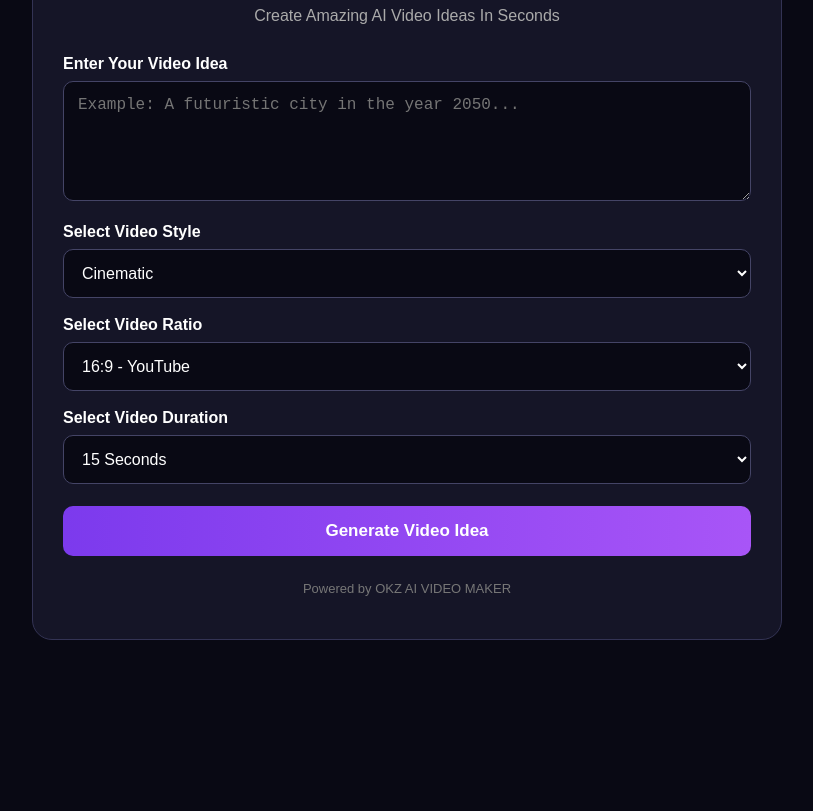
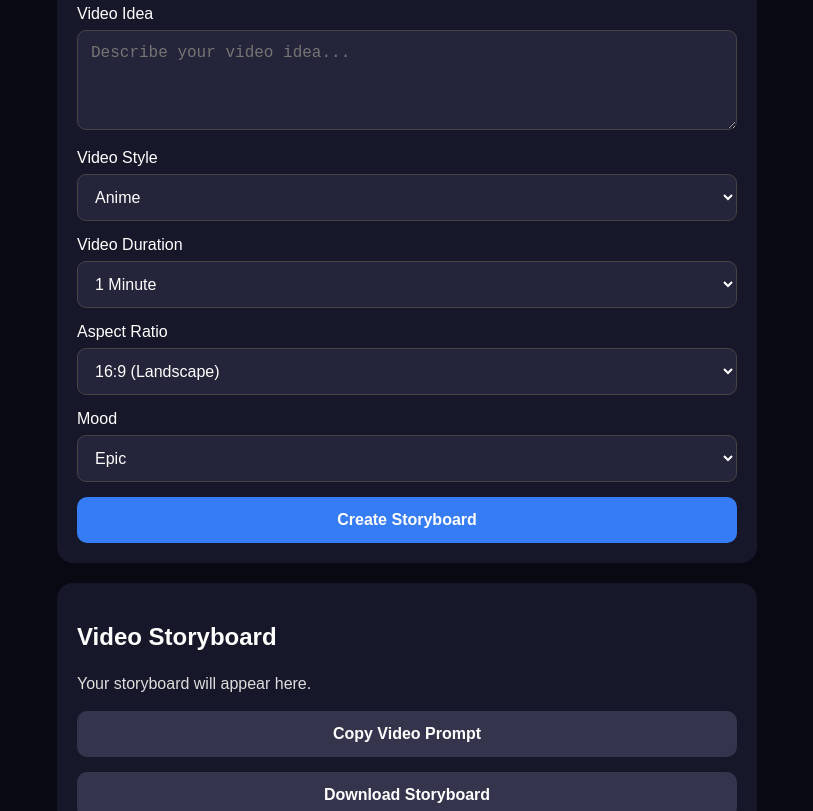
Before and after one commit to ashfaqahmad090809-hub/OKZ-AI-VIDEO-MAKER, a plain HTML site: page index.html in a window 1280 px wide. Shown: the part 169-980 px from the top of the page, without its empty margins (233-1046 px from the left). Before the commit the page ends 874 px from the top, so only its background shows below. Drawn offline with Linux system fonts and the light colour scheme.

Commit message:
Update index.html

```diff
--- a/index.html
+++ b/index.html
@@ -5,235 +5,141 @@
 <meta charset="UTF-8">
 <meta name="viewport" content="width=device-width, initial-scale=1.0">
 <title>OKZ AI VIDEO MAKER</title>
-
 <style>
-* {
-  box-sizing: border-box;
-}
-
-body {
-  margin: 0;
-  font-family: Arial, sans-serif;
-  background: #090914;
-  color: white;
-  min-height: 100vh;
-  padding: 25px 15px;
-}
-
-.container {
-  max-width: 750px;
-  margin: 40px auto;
-  background: #151527;
-  padding: 30px;
-  border-radius: 20px;
-  border: 1px solid #333354;
-}
-
-h1 {
-  text-align: center;
-  color: #a78bfa;
-  font-size: 32px;
-}
-
-.subtitle {
-  text-align: center;
-  color: #aaa;
-  margin-bottom: 30px;
-}
-
-label {
-  display: block;
-  margin: 18px 0 8px;
-  font-weight: bold;
-}
-
-textarea, select {
-  width: 100%;
-  padding: 14px;
-  background: #090914;
-  border: 1px solid #444466;
-  color: white;
-  border-radius: 10px;
-  font-size: 16px;
-}
-
-textarea {
-  min-height: 120px;
-  resize: vertical;
-}
-
-button {
-  width: 100%;
-  padding: 15px;
-  margin-top: 22px;
-  background: linear-gradient(90deg, #7c3aed, #a855f7);
-  color: white;
-  border: none;
-  border-radius: 10px;
-  font-size: 17px;
-  font-weight: bold;
-  cursor: pointer;
-}
-
-button:hover {
-  opacity: 0.9;
-}
-
-#result {
-  display: none;
-  margin-top: 25px;
-  padding: 20px;
-  background: #090914;
-  border: 1px solid #444466;
-  border-radius: 12px;
-  white-space: pre-wrap;
-  line-height: 1.7;
-  overflow-wrap: anywhere;
-}
-
-.secondary {
-  background: #292943;
-  margin-top: 12px;
-}
-
-.footer {
-  text-align: center;
-  color: #777;
-  margin-top: 25px;
-  font-size: 13px;
-}
+*{box-sizing:border-box}
+body{margin:0;padding:20px;background:#090914;color:white;font-family:Arial,sans-serif}
+.container{max-width:700px;margin:auto}
+h1{text-align:center;color:#65a4ff}
+.subtitle{text-align:center;color:#aaa}
+.panel{background:#17172a;padding:20px;border-radius:16px;margin-top:20px}
+label{display:block;margin:15px 0 7px}
+input,select,textarea{width:100%;padding:13px;border-radius:9px;border:1px solid #444;background:#24243a;color:white;font-size:16px}
+textarea{min-height:100px}
+button{width:100%;padding:14px;margin-top:15px;border:0;border-radius:10px;background:#367cf5;color:white;font-size:16px;font-weight:bold}
+button.secondary{background:#34344d}
+#output{white-space:pre-wrap;line-height:1.6;color:#ddd}
+.notice{color:#ffc96b;font-size:14px;line-height:1.5}
 </style>
 </head>
+<body>
+<div class="container">
+<h1>🎬 OKZ AI VIDEO MAKER</h1>
+<p class="subtitle">Create your video ideas and storyboards</p>
 
-<body>
+<div class="panel">
+<label>Video Idea</label>
+<textarea id="idea" placeholder="Describe your video idea..."></textarea>
 
-<div class="container">
-
-<h1>OKZ AI VIDEO MAKER</h1>
-
-<p class="subtitle">
-Create Amazing AI Video Ideas In Seconds
-</p>
-
-<label for="idea">Enter Your Video Idea</label>
-<textarea id="idea"
-placeholder="Example: A futuristic city in the year 2050..."></textarea>
-
-<label for="style">Select Video Style</label>
+<label>Video Style</label>
 <select id="style">
+<option>Anime</option>
+<option>Realistic</option>
 <option>Cinematic</option>
-  <option>Realistic</option>
-  <option>Anime</option>
 <option>3D Animation</option>
+<option>Cartoon</option>
 <option>Fantasy</option>
-  <option>Documentary</option>
+<option>Sci-Fi</option>
+<option>Nature</option>
 </select>
 
-<label for="ratio">Select Video Ratio</label>
-<select id="ratio">
-  <option value="16:9">16:9 - YouTube</option>
-  <option value="9:16">9:16 - TikTok / Reels</option>
-  <option value="1:1">1:1 - Square</option>
+<label>Video Duration</label>
+<select id="duration">
+<option value="1">1 Minute</option>
+<option value="2">2 Minutes</option>
+<option value="3">3 Minutes</option>
+<option value="4">4 Minutes</option>
+<option value="5">5 Minutes</option>
 </select>
 
-<label for="duration">Select Video Duration</label>
-<select id="duration">
-  <option value="15 seconds">15 Seconds</option>
-  <option value="30 seconds">30 Seconds</option>
-  <option value="60 seconds">60 Seconds</option>
+<label>Aspect Ratio</label>
+<select id="ratio">
+<option>16:9 (Landscape)</option>
+<option>9:16 (Portrait)</option>
+<option>1:1 (Square)</option>
 </select>
 
-<button onclick="generateVideo()">
-Generate Video Idea
-</button>
+<label>Mood</label>
+<select id="mood">
+<option>Epic</option>
+<option>Emotional</option>
+<option>Mysterious</option>
+<option>Funny</option>
+<option>Peaceful</option>
+<option>Action</option>
+</select>
 
-<div id="result"></div>
+<button onclick="makeStoryboard()">Create Storyboard</button>
+</div>
 
-<button id="downloadBtn" class="secondary"
-style="display:none" onclick="downloadResult()">
-Download Storyboard
-</button>
-
-<p class="footer">
-Powered by OKZ AI VIDEO MAKER
-</p>
-
+<div class="panel">
+<h2>Video Storyboard</h2>
+<div id="output">Your storyboard will appear here.</div>
+<button class="secondary" onclick="copyPrompt()">Copy Video Prompt</button>
+<button class="secondary" onclick="downloadStory()">Download Storyboard</button>
+<p class="notice">Note: This version creates video prompts and storyboards. Actual AI video rendering requires a secure video-generation backend.</p>
+</div>
 </div>
 
 <script>
-let generatedText = "";
+let currentPrompt = "";
 
-function generateVideo() {
-  const idea = document.getElementById("idea").value.trim();
-  const style = document.getElementById("style").value;
-  const ratio = document.getElementById("ratio").value;
-  const duration = document.getElementById("duration").value;
-
-  if (!idea) {
-    alert("Please enter your video idea first!");
+function makeStoryboard(){
+ const idea=document.getElementById("idea").value.trim();
+ if(!idea){
+  alert("Please enter your video idea.");
   return;
  }
 
-  generatedText =
-`OKZ AI VIDEO MAKER
-==================
+ const style=document.getElementById("style").value;
+ const duration=Number(document.getElementById("duration").value);
+ const ratio=document.getElementById("ratio").value;
+ const mood=document.getElementById("mood").value;
 
-VIDEO IDEA:
-${idea}
+ const scenes=duration*4;
+ currentPrompt=
+ "Create a "+duration+" minute "+style+" video.\n"+
+ "Idea: "+idea+"\n"+
+ "Mood: "+mood+"\n"+
+ "Aspect ratio: "+ratio+"\n"+
+ "Visual quality: detailed, smooth animation, consistent characters, professional lighting.";
 
-VIDEO STYLE:
-${style}
+ let result="VIDEO DETAILS\n";
+ result+="Style: "+style+"\nDuration: "+duration+" minute(s)\n";
+ result+="Aspect Ratio: "+ratio+"\nMood: "+mood+"\n\n";
+ result+="VIDEO PROMPT\n"+currentPrompt+"\n\n";
+ result+="STORYBOARD\n";
 
-VIDEO RATIO:
-${ratio}
-
-VIDEO DURATION:
-${duration}
-
-AI VIDEO PROMPT:
-Create a ${style.toLowerCase()} video about ${idea}.
-Use a ${ratio} aspect ratio.
-Duration: ${duration}.
-Use beautiful visuals, smooth camera movements,
-professional lighting and high-quality details.
-
-STORYBOARD:
-
-SCENE 1 - INTRODUCTION
-Introduce the main idea with an attractive opening shot.
-
-SCENE 2 - DEVELOPMENT
-Show the main action with interesting camera angles.
-
-SCENE 3 - HIGHLIGHT
-Show the most exciting moment with cinematic visuals.
-
-SCENE 4 - ENDING
-Finish with a memorable final shot.
-`;
-
-  const result = document.getElementById("result");
-  result.textContent = generatedText;
-  result.style.display = "block";
-
-  document.getElementById("downloadBtn").style.display = "block";
+ for(let i=1;i<=scenes;i++){
+  result+="Scene "+i+": Show the next part of the story with "+style+
+  " visuals, consistent characters and "+mood.toLowerCase()+" atmosphere.\n";
  }
 
-function downloadResult() {
-  const blob = new Blob([generatedText], {
-    type: "text/plain"
-  });
+ document.getElementById("output").textContent=result;
+}
 
-  const url = URL.createObjectURL(blob);
-  const link = document.createElement("a");
+function copyPrompt(){
+ if(!currentPrompt){
+  alert("Create a storyboard first.");
+  return;
+ }
+ navigator.clipboard.writeText(currentPrompt)
+ .then(()=>alert("Prompt copied!"))
+ .catch(()=>alert("Copy is not available in this browser."));
+}
 
-  link.href = url;
-  link.download = "OKZ-AI-Storyboard.txt";
+function downloadStory(){
+ const text=document.getElementById("output").textContent;
+ if(text==="Your storyboard will appear here."){
+  alert("Create a storyboard first.");
+  return;
+ }
+ const file=new Blob([text],{type:"text/plain"});
+ const link=document.createElement("a");
+ link.href=URL.createObjectURL(file);
+ link.download="OKZ-Video-Storyboard.txt";
  link.click();
-
-  URL.revokeObjectURL(url);
+ URL.revokeObjectURL(link.href);
 }
 </script>
-
 </body>
 </html>
```
Lines whose indentation alone changed are shown as unchanged.
